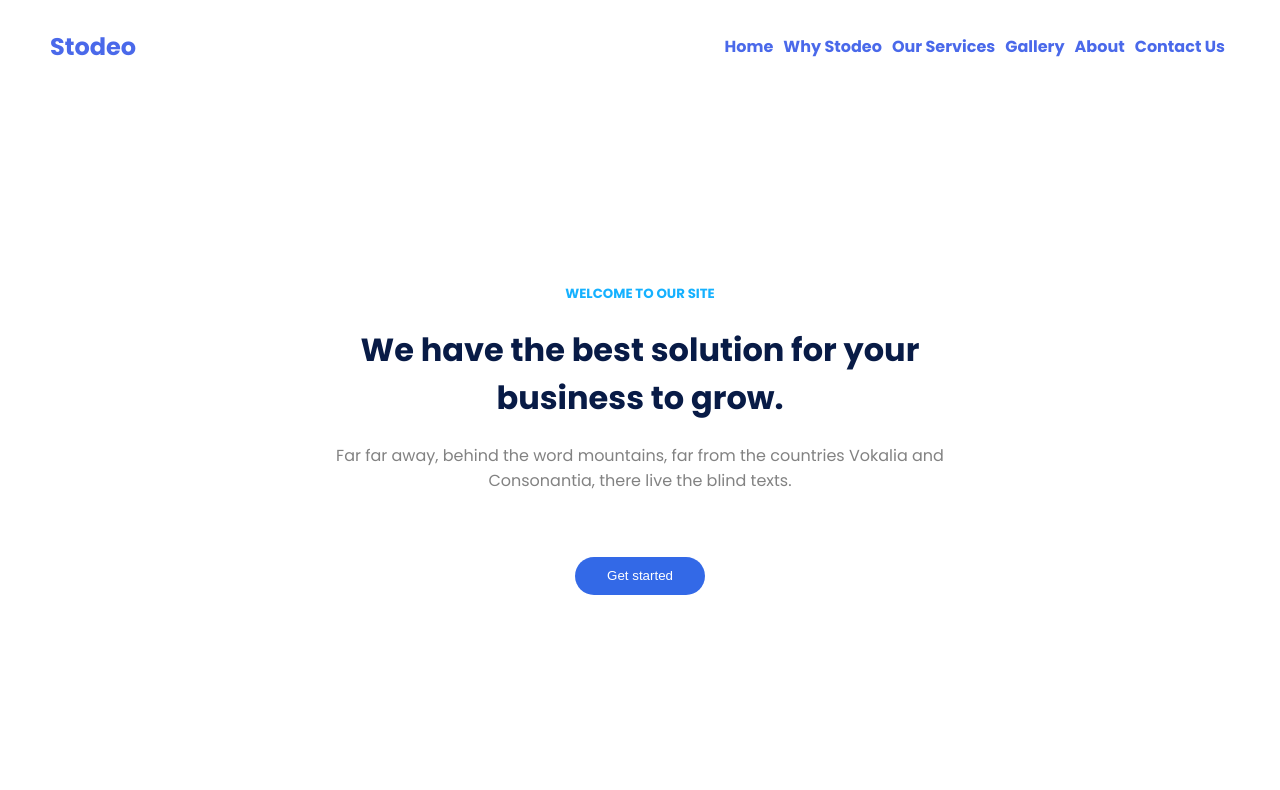
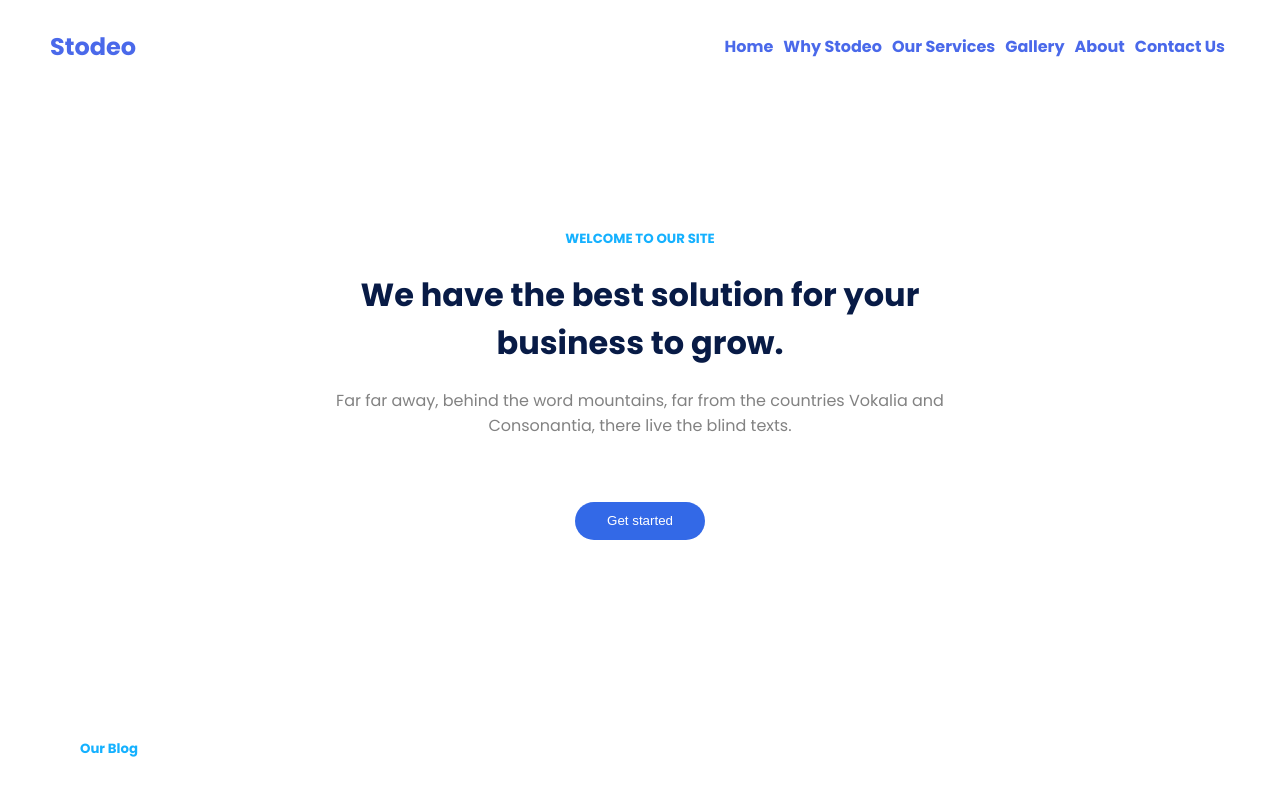
Before and after one commit to mdaak/stodeo, a Next.js app: page / in a window 1280 px wide. Shown: the top 790 px of the page. Built offline with nearby package versions, Linux system fonts and the light colour scheme.

Commit message:
calc function

```diff
--- a/components/NavBar.js
+++ b/components/NavBar.js
@@ -19,14 +19,14 @@ const NavBar = () => {
       <div className={styles.sideBar}>
         <div>
           {/* <div>III</div> */}
-          <ul>
+          {/* <ul>
             <li>Home</li>
             <li>Why Stodeo</li>
             <li>Our Services</li>
             <li>Galary</li>
             <li>About</li>
             <li>Contact Us</li>
-          </ul>
+          </ul> */}
         </div>
       </div>
     </div>
--- a/components/homeComp/Hero.js
+++ b/components/homeComp/Hero.js
@@ -1,4 +1,4 @@
-import styles from '../../styles/Hero.module.css';
+import styles from '../../styles/home/Hero.module.css';
 
 const Hero = () => {
     return (
--- a/styles/NavBar.module.css
+++ b/styles/NavBar.module.css
@@ -15,7 +15,7 @@
 
 .navOption ul li {
   padding: 0px 5px;
-  font-weight: 100px;
+  font-weight: 50px;
   font-size: 1rem;
 }
 
--- a/styles/Hero.module.css
+++ b/styles/home/Hero.module.css
@@ -3,16 +3,18 @@
   align-items: center;
   justify-content: center;
   /* margin-bottom: 20px; */
-  min-height: 80vh;
+  min-height: 70vh;
 }
 
 .hero div {
-  width: 50%;
+  width: calc(30% + 250px);
   text-align: center;
-  padding-top: 30px;
+  font-size: 16px;
+  /* padding-top: 30px; */
 }
 .hero div h5 {
   color: #15b1ff;
+  font-size: clamp(1vw 2rem 5vw);
 }
 
 .hero div h1 {
```
